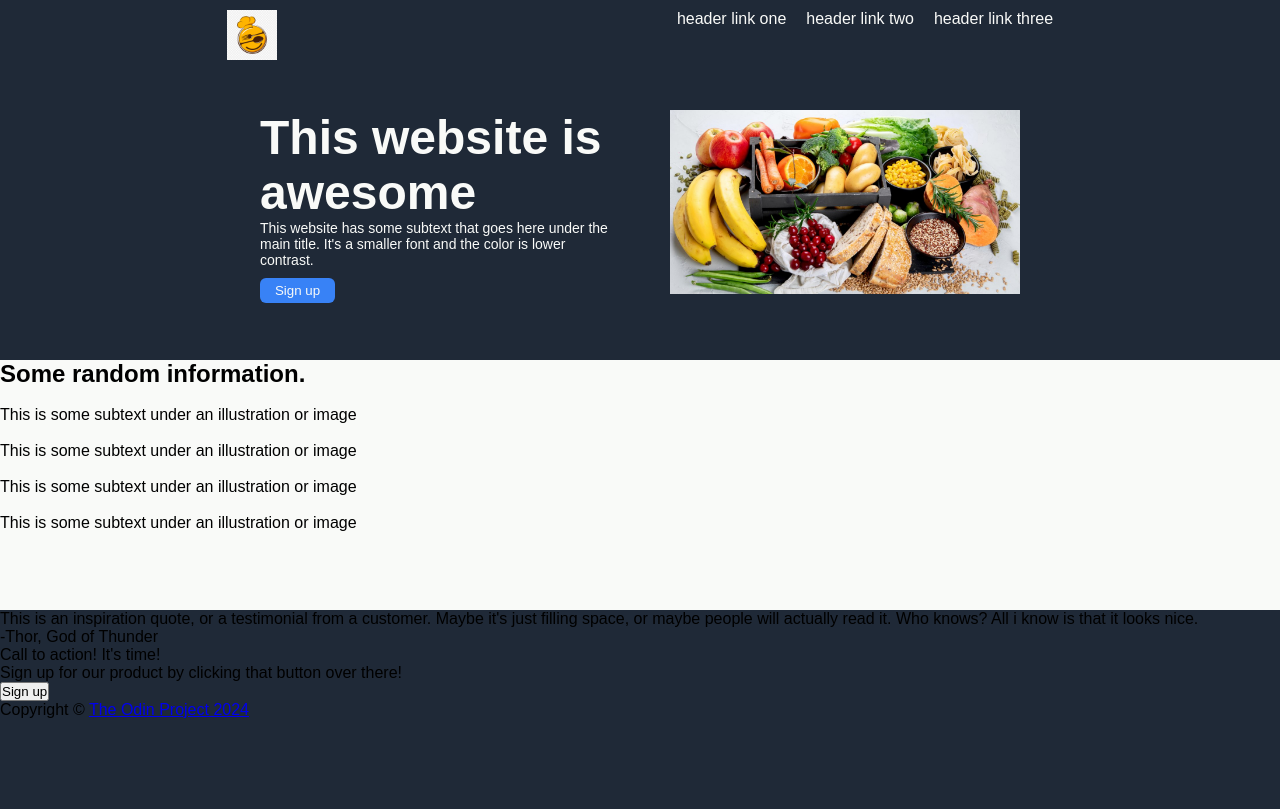
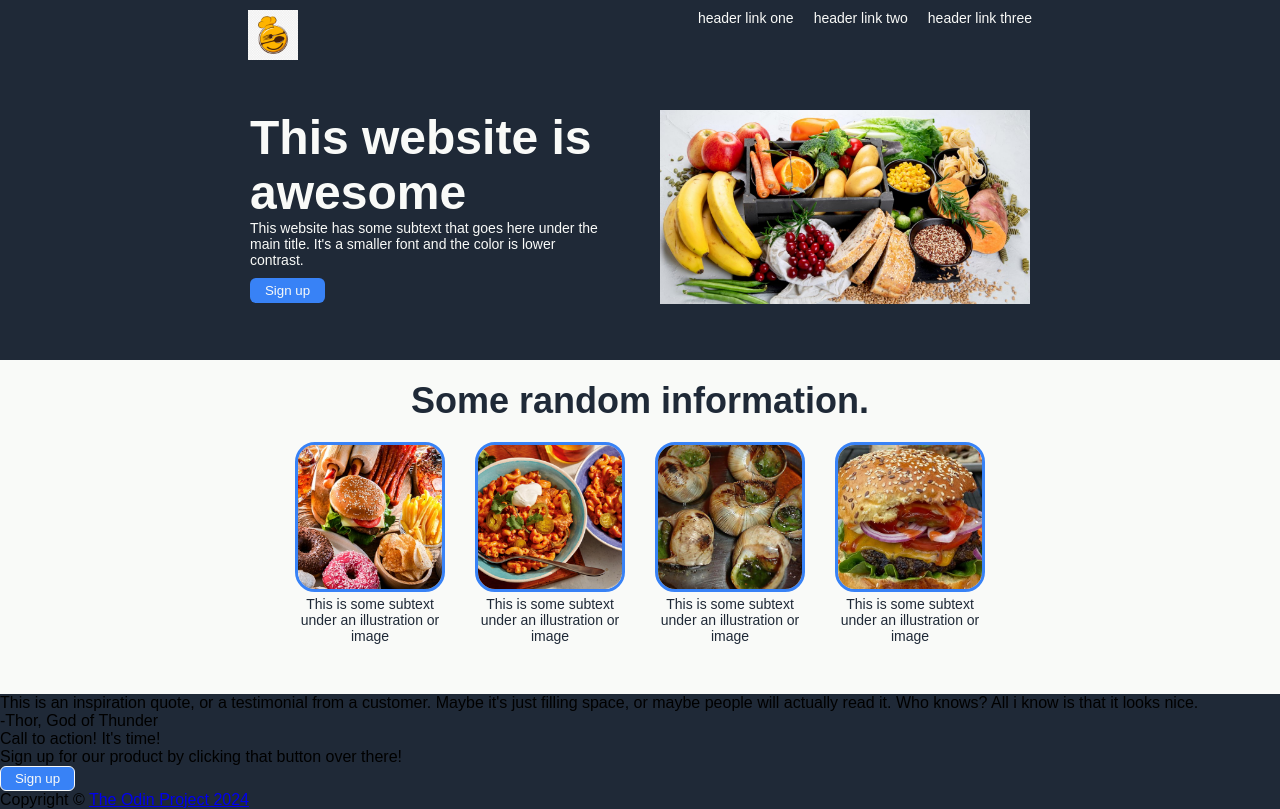
Before and after one commit to QuestSWE/landing-page, a plain HTML site: page index.html in a window 1280 px wide. Drawn offline with Linux system fonts and the light colour scheme.

Commit message:
Info div has been stylied, images has been added and a border style.

```diff
--- a/index.html
+++ b/index.html
@@ -18,7 +18,10 @@
 
     <div class="hero-main">
       <div class="text-content">
-        <h1>This website is <br> awesome</h1>
+        <h1>
+          This website is <br />
+          awesome
+        </h1>
         <p>
           This website has some subtext that goes here under the main title.
           It's a smaller font and the color is lower contrast.
@@ -34,19 +37,19 @@
       <h2>Some random information.</h2>
       <div class="container">
         <div>
-          <img src="" alt="" />
+          <img src="img/img1.jpg" alt="" />
           <p>This is some subtext under an illustration or image</p>
         </div>
         <div>
-          <img src="" alt="" />
+          <img src="img/img2.jpeg" alt="" />
           <p>This is some subtext under an illustration or image</p>
         </div>
         <div>
-          <img src="" alt="" />
+          <img src="img/img3.jpg" alt="" />
           <p>This is some subtext under an illustration or image</p>
         </div>
         <div>
-          <img src="" alt="" />
+          <img src="img/img4.jpg" alt="" />
           <p>This is some subtext under an illustration or image</p>
         </div>
       </div>
@@ -64,7 +67,7 @@
     <div class="call-to-action">
       <p>Call to action! It's time!</p>
       <p>Sign up for our product by clicking that button over there!</p>
-      <button type="button">Sign up</button>
+      <button class="button-bot" type="button">Sign up</button>
     </div>
 
     <footer>
--- a/styles.css
+++ b/styles.css
@@ -16,7 +16,6 @@ header {
   background-color: #1f2937;
   justify-content: center;
   margin: 0 auto;
-
 }
 
 .header-logo {
@@ -34,6 +33,7 @@ header {
 .links a {
   color: #f9faf8;
   font-weight: 500;
+  font-size: 14px;
   text-decoration: none;
 }
 .hero-main {
@@ -63,11 +63,43 @@ height: auto;
 }
 
 .placeholder-img {
-    width: 350px;
+  width: 370px;
 }
 .info {
-    height: 250px;
+  height: auto;
   background-color: #f9faf8;
+  text-align: center;
+  color: #1f2937;
+  padding-bottom: 50px;
+}
+
+.info h2 {
+  font-size: 36px;
+  font-weight: 900;
+  padding: 20px 0;
+}
+
+.container {
+  display: flex;
+  justify-content: center;
+  gap: 20px;
+}
+
+.container div {
+  width: 160px;
+}
+
+.container div img {
+  width: 150px;
+  height: 150px;
+  object-fit: cover;
+  border-radius: 20px;
+  border-style: solid;
+  border-color: #3882f6;
+}
+
+.container div p {
+  font-size: 14px;
 }
 
 .button-top {
@@ -78,3 +110,13 @@ height: auto;
   background-color: #3882f6;
   color: #f9faf8;
 }
+.button-bot {
+  width: 75px;
+  height: 25px;
+  border-width: 1px;
+  border-style: solid;
+  border-color: #f9faf8;
+  border-radius: 6px;
+  background-color: #3882f6;
+  color: #f9faf8;
+}
```
Lines whose indentation alone changed are shown as unchanged.
